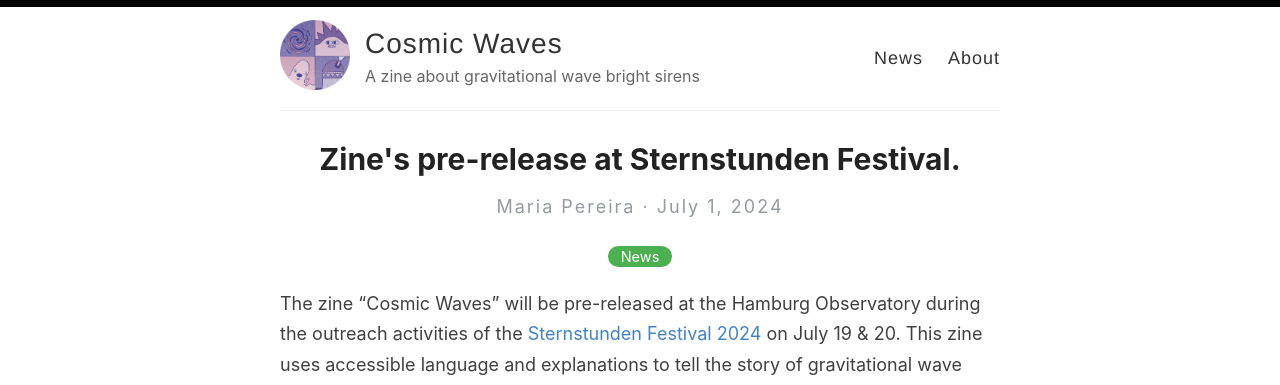
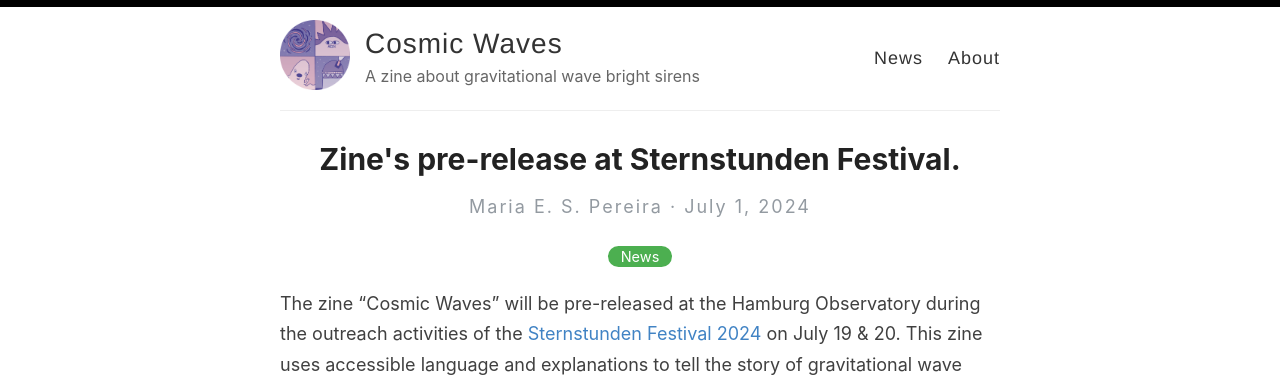
Before and after one commit to MariaElidaiana/cosmic-waves, a Jekyll site: the page built from _posts/2024-7-1-zine-pre-release.md, in a window 1280 px wide. Shown: the top 385 px of the page. Built offline with Jekyll 4.4.1, drawn with Linux system fonts in a browser that asks for light colours.

```diff
--- a/_config.yml
+++ b/_config.yml
@@ -6,7 +6,7 @@
 name: Cosmic Waves
 
 # Name of the author
-author: Maria Pereira
+author: Maria E. S. Pereira
 
 # Short bio or description (displayed in the header)
 description: A zine about gravitational wave bright sirens
```
